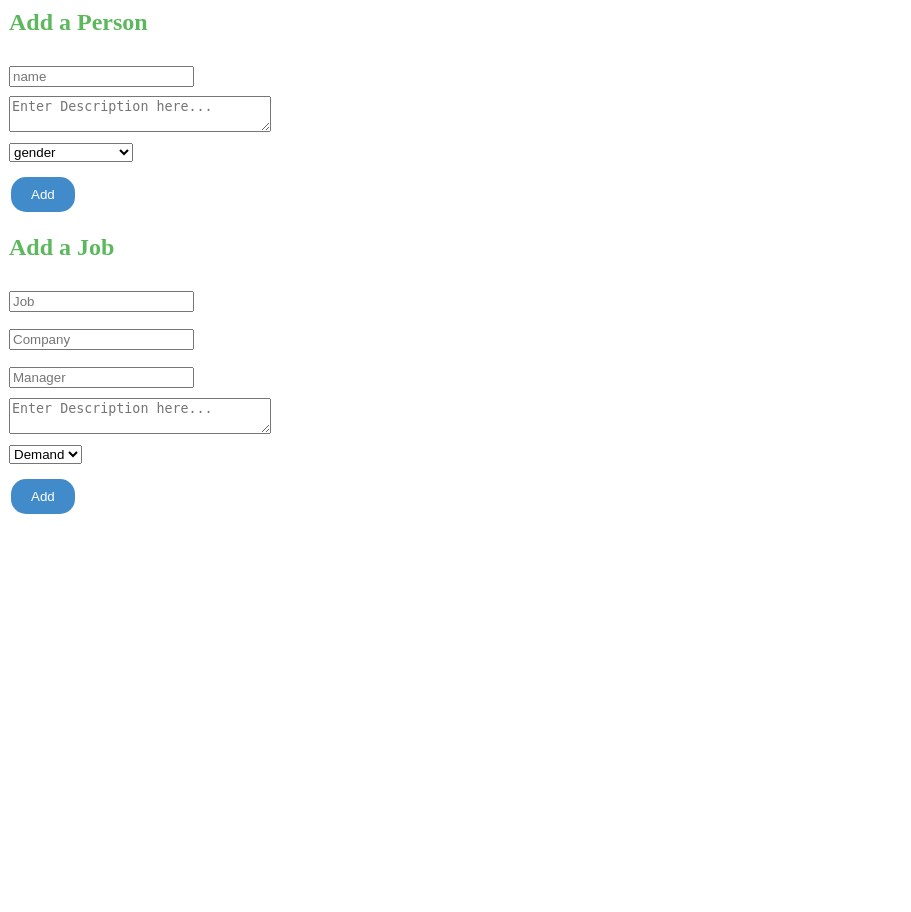
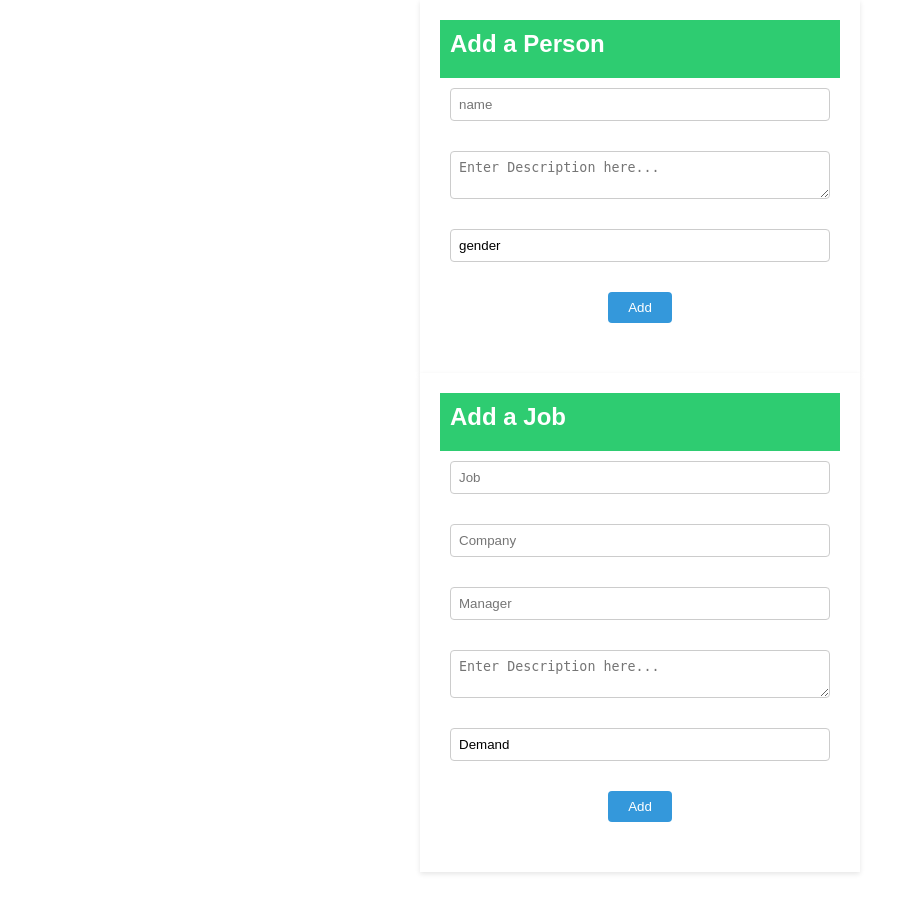
Before and after one commit to rantejbir/pymongo, a Flask app: page /page2 in a window 1280 px wide. Shown: the whole page, without its empty margins (0-911 px from the left). Before the commit the page ends 514 px from the top, so only its background shows below. Run offline with Flask 3, Linux system fonts and the light colour scheme.

Commit message:
CSS done

```diff
--- a/app.py
+++ b/app.py
@@ -7,8 +7,8 @@
 mongodb_host = os.environ.get('MONGO_HOST', 'localhost')
 mongodb_port = int(os.environ.get('MONGO_PORT', '27017'))
 client = MongoClient(mongodb_host, mongodb_port)    #Configure the connection to the database
-db = client.camp2016    #Select the database
-allList = db.todo #Select the collection
+db = client.Main    #Select the database
+allList = db.names #Select the collection
 
 app = Flask(__name__)
 
--- a/static/assets/style.css
+++ b/static/assets/style.css
@@ -1,126 +1,325 @@
-h1{
-/*	font-family:"Arial Black", Gadget, sans-serif;*/
-	font-family:"Times New Romans", Gadget, sans-serif;
+/* Reset some default styles to have a clean slate */
+body, h1, h2, h3, h4, h5, h6, p, ul, li {
+  margin: 0;
+  padding: 0;
 }
-body{
-	color:black;
-	background-color:white;
-	left-margin:10px;
-	right-margin:10px;
+
+body {
+  font-family: Arial, sans-serif;
+  line-height: 1.6;
+  background-color: #f7f7f7;
 }
-table{
-	width:95%;
-	border-collapse:collapse;
-	table-layout:fixed;
+
+/* Header Section */
+h1 {
+  text-align: center;
+  padding: 20px 0;
+  background-color: #3498db;
+  color: #fff;
 }
-td
-{
-	border: rgba(224, 119, 70, 1) 1px solid;
-	word-wrap:break-word;
+
+/* Table Styling */
+table {
+  width: 100%;
+  border-collapse: collapse;
+  margin-bottom: 20px;
 }
-table#close{
 
-	table-layout:default;
-	border-collapse:seperate;
-	border-spacing: 5px 5px;
-	border:none;
-	vertical-align:top;
+th, td {
+  padding: 10px;
+  text-align: left;
 }
-table.none
-{
-	border:none;
-	vertical-align:top;
+
+th {
+  background-color: #3498db;
+  color: #fff;
 }
-table.none td
-{
-	border: none;
+
+tr.datas:nth-child(odd) {
+  background-color: #f2f2f2;
 }
-tr.row td{
-	text-decoration:italic;
+
+tr.datas:nth-child(even) {
+  background-color: #e6e6e6;
 }
-th.status{
-	width:5%;
+
+/* Links */
+a {
+  color: #3498db;
+  text-decoration: none;
 }
-th.name{
-	width:20%;
+
+a:hover {
+  text-decoration: underline;
 }
-th.des{
-	width:40%;
-	padding:5px 5px 5px 5px;
+
+/* Buttons */
+.func1 a, .func2 a {
+  padding: 5px;
+  border: 1px solid #3498db;
+  border-radius: 3px;
 }
-th.date{
-	width:8%;
+
+.func1 a:hover, .func2 a:hover {
+  background-color: #3498db;
+  color: #fff;
 }
-th.pr{
-	width:7%;
+
+/* Alert Messages */
+.alert {
+  padding: 10px;
+  background-color: #f44336;
+  color: #fff;
+  margin-bottom: 20px;
 }
-th.func1{
-	width:6%;
-}
-th.func2{
-	width:5%;
-}
-td.date, td.pr, td.func1, td.func2 {
+
+/* Centering Elements */
+section {
   text-align: center;
 }
 
-/* Grid CSS */
-.row::after {
-  content: "";
-  clear: both;
-  display: table;
-  margin: 1.2em;
+/* Spacing */
+section {
+  margin-bottom: 40px;
 }
-.col-1 { width: 8.33%; }
-.col-2 { width: 16.66%; }
-.col-3 { width: 25%; }
-.col-4 { width: 33.33%; }
-.col-5 { width: 41.66%; }
-.col-6 { width: 50%; }
-.col-7 { width: 58.33%; }
-.col-8 { width: 66.66%; }
-.col-9 { width: 75%; }
-.col-10 { width: 83.33%; }
-.col-11 { width: 91.66%; }
-.col-12 { width: 100%; }
 
-button[type=submit] {
-	background-color: #428bca;
+/* Additional Styling */
+.danger h4 {
+  text-align: center;
+  color: #f44336;
+}
+
+/* Responsive Styling */
+@media screen and (max-width: 768px) {
+  /* Adjust table layout for smaller screens */
+  table {
+    font-size: 14px;
+  }
+}
+/* Reset some default styles to have a clean slate */
+body, h1, h2, h3, h4, h5, h6, p, ul, li, form {
+  margin: 0;
+  padding: 0;
+}
+
+body {
+  font-family: Arial, sans-serif;
+  line-height: 1.6;
+  background-color: #f7f7f7;
+}
+
+/* Centering Elements */
+section {
+  text-align: center;
+  margin-bottom: 40px;
+}
+
+/* Form Styling */
+form {
+  margin: 20px auto;
+  max-width: 400px;
+  padding: 20px;
+  background-color: #fff;
+  box-shadow: 0 2px 5px rgba(0, 0, 0, 0.1);
+}
+
+form h2 {
+  margin-bottom: 10px;
+}
+
+/* Table Styling */
+table {
+  width: 100%;
+  border-collapse: collapse;
+  margin-bottom: 20px;
+}
+
+td {
+  padding: 10px;
+}
+
+/* Input and Textarea Styling */
+input[type="text"],
+textarea {
+  width: 100%;
+  padding: 8px;
+  margin-bottom: 10px;
+  border: 1px solid #ccc;
+  border-radius: 4px;
+}
+
+/* Select Styling */
+select {
+  width: 100%;
+  padding: 8px;
+  margin-bottom: 10px;
+  border: 1px solid #ccc;
+  border-radius: 4px;
+  background-color: #fff;
+}
+
+/* Button Styling */
+button[type="submit"] {
+  padding: 8px 20px;
   border: none;
-	color: white;
-	border-radius: 15px 15px;
-	padding: 10px 20px;
-	text-decoration: none;
-	margin: 4px 2px;
+  border-radius: 4px;
+  background-color: #3498db;
+  color: #fff;
   cursor: pointer;
 }
 
-.success { color: #5cb85c; }
-.danger { color: #d9534f; }
-.warning { color: #ff9800; }
-.info { color: #2196F3; }
+button[type="submit"]:hover {
+  background-color: #2980b9;
+}
 
-ul {
-    list-style-type: none;
+/* Success Message */
+.row.success {
+  background-color: #2ecc71;
+  color: #fff;
+}
+
+/* Responsive Styling */
+@media screen and (max-width: 768px) {
+  /* Adjust table layout for smaller screens */
+  table {
+    font-size: 14px;
+  }
+  /* Center the form on smaller screens */
+  form {
+    max-width: 300px;
+  }
+}
+/* Dropdown Styling */
+select {
+  width: 100%;
+  padding: 8px;
+  margin-bottom: 10px;
+  border: 1px solid #ccc;
+  border-radius: 4px;
+  background-color: #fff;
+  appearance: none; /* Remove default arrow icon on some browsers */
+  -webkit-appearance: none;
+  -moz-appearance: none;
+}
+
+/* Styling the custom arrow icon for the dropdown */
+select::-ms-expand {
+  display: none; /* Hide default arrow icon in IE 10 and IE 11 */
+}
+
+/* Styling the custom arrow icon for the dropdown in Chrome, Edge, and Safari */
+select::after {
+  content: '\25BC'; /* Unicode character for a downward-pointing triangle */
+  position: absolute;
+  top: 50%;
+  right: 10px;
+  transform: translateY(-50%);
+  font-size: 12px;
+  pointer-events: none; /* Prevent the arrow from being clickable */
+}
+
+/* Hover and focus styles for the dropdown */
+select:hover, select:focus {
+  border-color: #3498db;
+}
+
+/* Style the options within the dropdown */
+select option {
+  background-color: #fff;
+  color: #333;
+}
+
+/* Additional Styling */
+h1 {
+  font-family: "Arial Black", Gadget, sans-serif;
+  text-align: center;
+  margin-bottom: 20px;
+}
+
+body {
+  background-color: white;
+}
+
+hr {
+  margin-bottom: 20px;
+}
+
+h3 {
+  text-align: center;
+  margin-bottom: 10px;
+}
+
+form {
+  max-width: 400px;
+  margin: 0 auto;
+  padding: 20px;
+  background-color: #fff;
+  box-shadow: 0 2px 5px rgba(0, 0, 0, 0.1);
+}
+
+form p {
+  margin-bottom: 10px;
+}
+
+form input[type="text"],
+form textarea {
+  width: 100%;
+  padding: 8px;
+  border: 1px solid #ccc;
+  border-radius: 4px;
+}
+
+form select {
+  width: 100%;
+  padding: 8px;
+  border: 1px solid #ccc;
+  border-radius: 4px;
+  background-color: #fff;
+  appearance: none; /* Remove default arrow icon on some browsers */
+  -webkit-appearance: none;
+  -moz-appearance: none;
+}
+
+/* Styling the custom arrow icon for the dropdown */
+form select::-ms-expand {
+  display: none; /* Hide default arrow icon in IE 10 and IE 11 */
+}
+
+form select::after {
+  content: '\25BC'; /* Unicode character for a downward-pointing triangle */
+  position: absolute;
+  top: 50%;
+  right: 10px;
+  transform: translateY(-50%);
+  font-size: 12px;
+  pointer-events: none; /* Prevent the arrow from being clickable */
+}
+
+form button[type="submit"] {
+  padding: 8px 20px;
+  border: none;
+  border-radius: 4px;
+  background-color: #3498db;
+  color: #fff;
+  cursor: pointer;
+  display: block;
+  margin: 0 auto;
+}
+
+form button[type="submit"]:hover {
+  background-color: #2980b9;
+}
+
+
+/* Top alignment for labels and form elements */
+form .top {
+  vertical-align: top;
+}
+/* Global Styles */
+body {
+  font-family: "Arial", sans-serif;
+  line-height: 1.6;
+
   margin: 0;
   padding: 0;
-    overflow: hidden;
-    background-color: #333;
 }
-li {
-    float: left;
-}
-li a {
-    display: block;
-    color: white;
-    text-align: center;
-    padding: 14px 16px;
-    text-decoration: none;
-}
-a.active {
-    background-color: #4CAF50;
-}
-/* Change the link color to #111 (black) on hover */
-li a:hover {
-    background-color: #111;
-}
```
Lines whose indentation alone changed are shown as unchanged.
